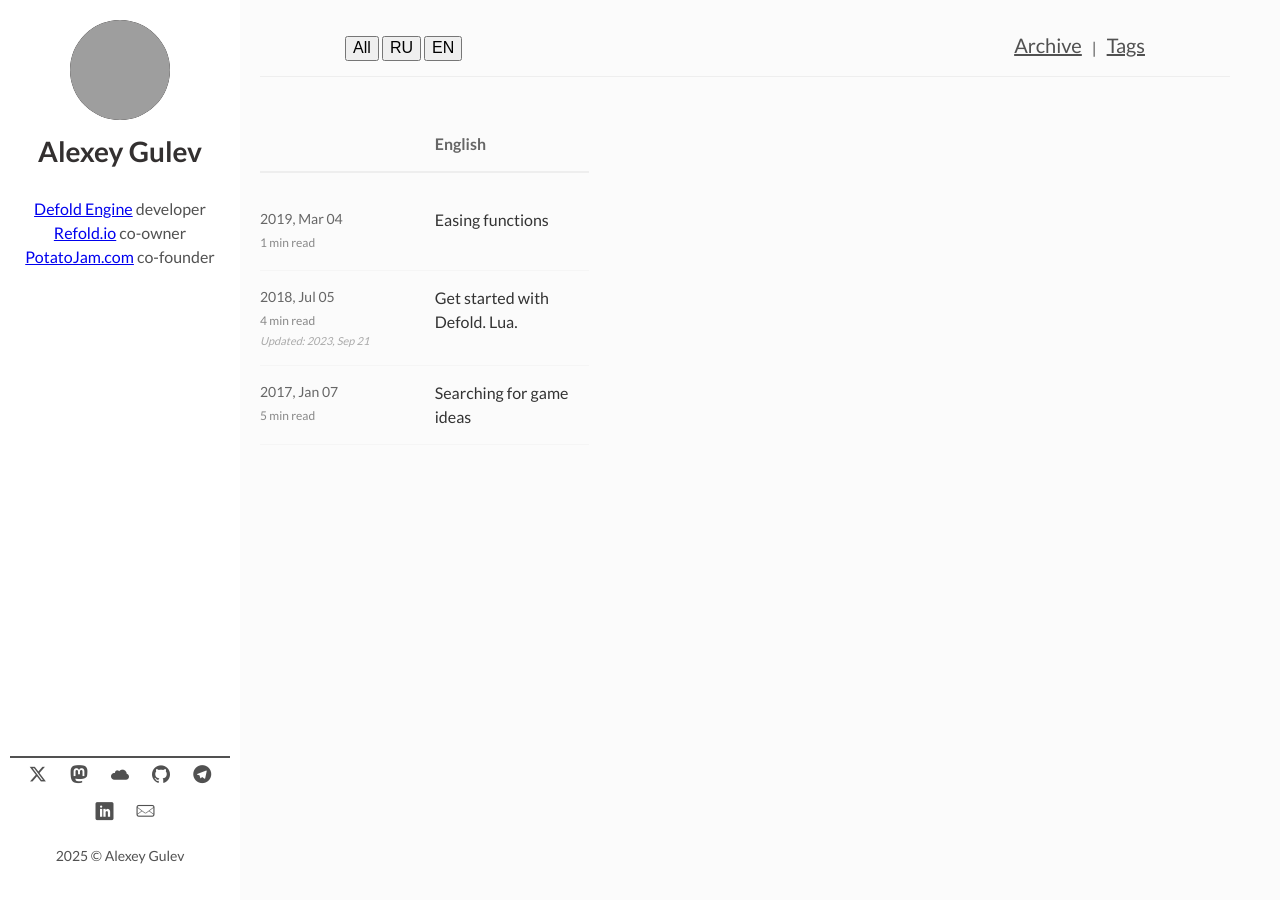
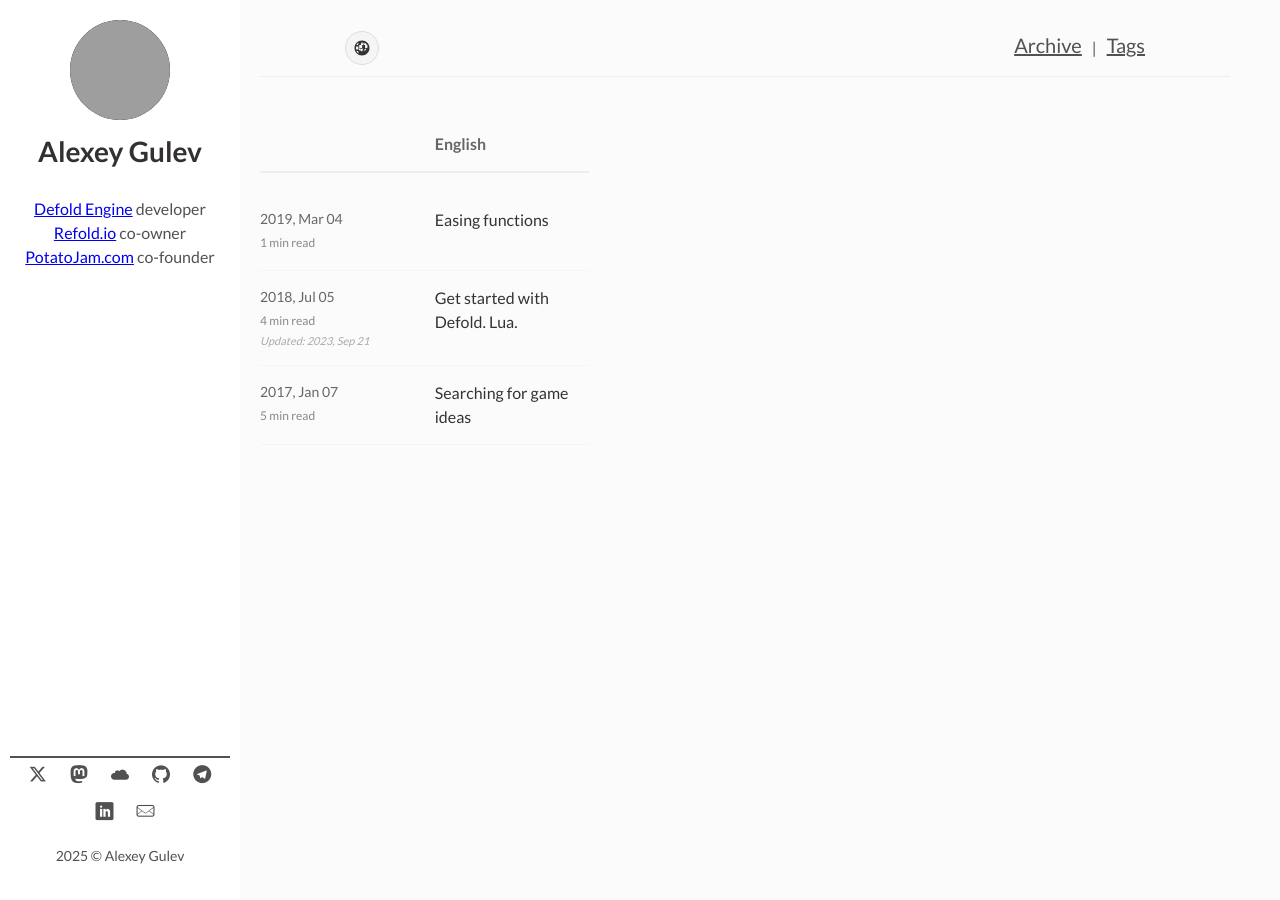
Before and after one commit to AGulev/agulev.com, a Jekyll site: the page built from archive.md, in a window 1280 px wide. Built offline with Jekyll 4.4.1, drawn with Linux system fonts in a browser that asks for light colours; some web fonts are replaced; grey boxes are pictures that could not be loaded.

Commit message:
update archive and tags pages

```diff
--- a/archive.md
+++ b/archive.md
@@ -7,11 +7,19 @@ permalink: /archive/
 <nav class="pagination" role="pagination">
   <div class="pagination-row">
     <div class="pagination-left">
-      <div class="language-switcher">
-        <button class="lang-btn" data-lang="all">All</button>
-        <button class="lang-btn" data-lang="ru">RU</button>
-        <button class="lang-btn" data-lang="en">EN</button>
-      </div>
+      <details class="language-switcher">
+        <summary class="lang-toggle" aria-label="Language menu">
+          <svg class="lang-toggle-icon" width="18" height="18" viewBox="0 0 24 24" aria-hidden="true" focusable="false">
+            <path d="M12 2C6.48 2 2 6.48 2 12s4.48 10 10 10 10-4.48 10-10S17.52 2 12 2zm4.5 6h-2.2c-.2-1.2-.6-2.3-1.2-3.2 1.5.6 2.8 1.7 3.4 3.2zM12 4c.8 1.1 1.4 2.4 1.6 4h-3.2C10.6 6.4 11.2 5.1 12 4zM4 12c0-.7.1-1.4.3-2h3c-.1.7-.2 1.3-.2 2s.1 1.3.2 2h-3c-.2-.6-.3-1.3-.3-2zm.5 4h2.2c.2 1.2.6 2.3 1.2 3.2-1.5-.6-2.8-1.7-3.4-3.2zM7 8H4.5c.7-1.5 1.9-2.6 3.4-3.2-.6.9-1 2-1.2 3.2zm1.4 4c-.1-.7-.2-1.3-.2-2s.1-1.3.2-2h3.6c.1.7.2 1.3.2 2s-.1 1.3-.2 2H8.4zm.4 4c-.6-.9-1-2-1.2-3.2h2.2c.2 1.2.6 2.3 1.2 3.2-.8-.3-1.6-.7-2.2-1.2zm3 1c-.8-1.1-1.4-2.4-1.6-4h3.2c-.2 1.6-.8 2.9-1.6 4zm2.8-.8c.6-.9 1-2 1.2-3.2h2.2c-.7 1.5-1.9 2.6-3.4 3.2zm1.4-4.2c.1-.7.2-1.3.2-2s-.1-1.3-.2-2h3c.2.6.3 1.3.3 2s-.1 1.4-.3 2h-3zm.2-4c-.2-1.2-.6-2.3-1.2-3.2 1.5.6 2.8 1.7 3.4 3.2h-2.2z" fill="currentColor"></path>
+          </svg>
+          <span class="sr-only">Language</span>
+        </summary>
+        <div class="lang-menu">
+          <button class="lang-btn" data-lang="all">All</button>
+          <button class="lang-btn" data-lang="ru">RU</button>
+          <button class="lang-btn" data-lang="en">EN</button>
+        </div>
+      </details>
     </div>
     <div class="pagination-center"></div>
     <div class="pagination-right">
```
Also changed, not shown: tags.html (+13 -5 lines).
